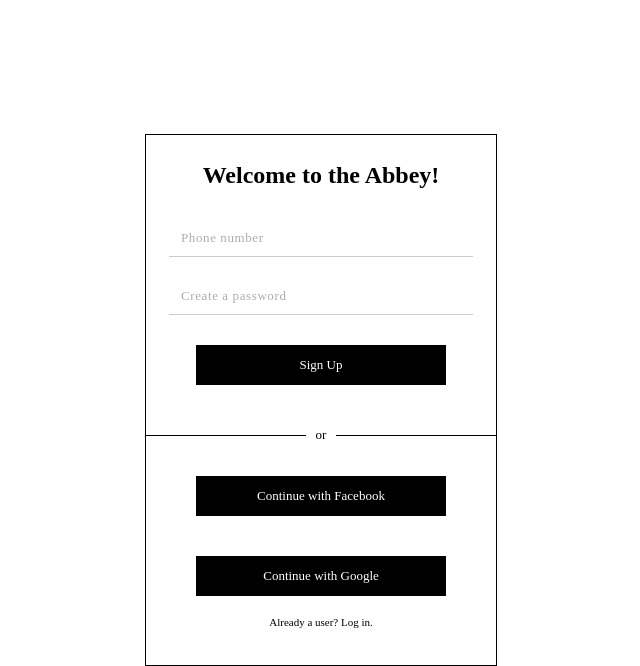
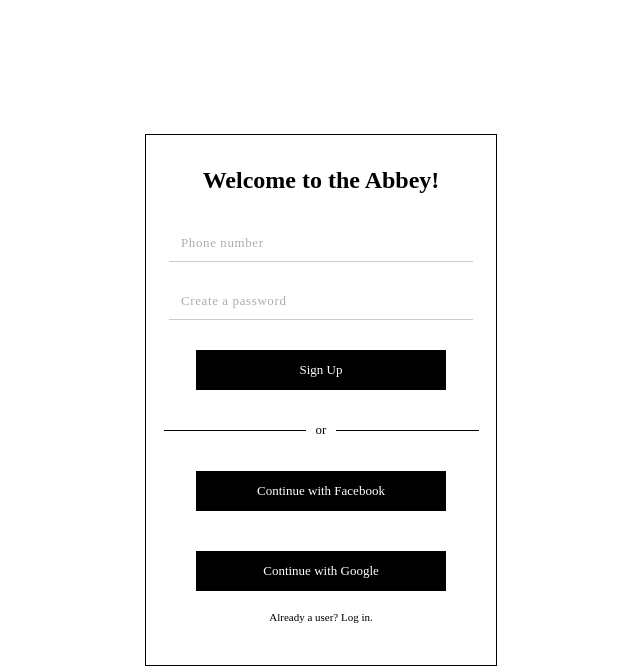
Before and after one commit to xiaohuan1234/abbey-today, a React (Create React App) app in the folder client/: page /signup in a window 1280 px wide. Shown: the top 666 px of the page, without its empty margins (319-959 px from the left). Built offline with nearby package versions, Linux system fonts and the light colour scheme; what webfontloader would draw is missing.

Commit message:
minor fixes to follow up auth styling

```diff
--- a/client/src/components/Authform.css
+++ b/client/src/components/Authform.css
@@ -74,11 +74,11 @@
 }
 
 .line-break {
-    width: 100%;
+    width: 90%;
     height: 10px;
     border-bottom: 1px solid black;
     text-align: center;
-    margin: 20px;
+    margin: 10px 0 20px 0;
 }
 .line-break span {
     font-size: 13px;
--- a/client/src/containers/App.js
+++ b/client/src/containers/App.js
@@ -2,8 +2,8 @@
 import { Provider } from "react-redux";
 import { configureStore } from "../store";
 import { BrowserRouter as Router } from "react-router-dom";
-import Navbar from "./Navbar";
-import Main from "./Main";// eslint-disable-line no-unused-vars
+import Navbar from "./Navbar";// eslint-disable-line no-unused-vars
+import Main from "./Main";
 
 const store = configureStore();
 
```
